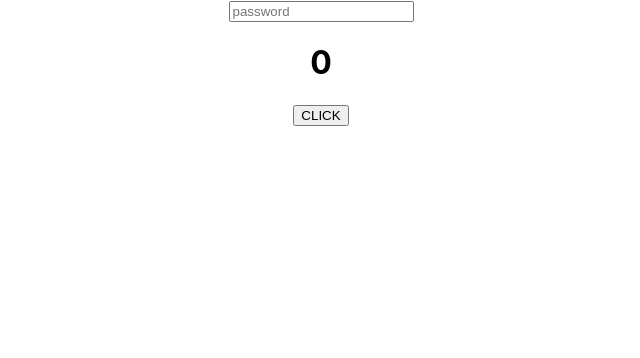
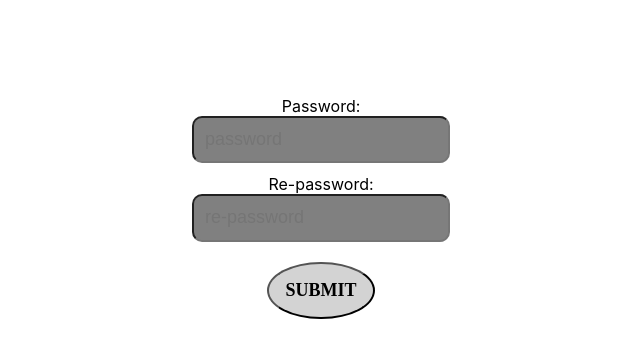
Before and after one commit to tanishk15sharma/useState-Hook, a React (Create React App) app: page / in a window 1280 px wide. Shown: the top 358 px of the page, without its empty margins (319-959 px from the left). Built offline with nearby package versions, Linux system fonts and the light colour scheme.

Commit message:
password-checker

```diff
--- a/src/App.js
+++ b/src/App.js
@@ -8,11 +8,13 @@ import HookInput from "./components/Hook-usestate";
 import FormHandler from "./components/Form-useState";
 import Addfunction from "./components/Add-useState";
 import MaxWords from "./components/Condition-useState";
+import PasswordHandler from "./components/PasswordCheck";
 
 function App() {
   return (
     <div className="App">
-      <MaxWords />
+      <PasswordHandler />
+      {/* <MaxWords /> */}
       {/* <HookCounter /> */}
       {/* <HookCounterTwo /> */}
       {/* <HookCounter3 /> */}
--- /dev/null
+++ b/src/components/Password.css
@@ -0,0 +1,48 @@
+body {
+  display: block;
+  padding: 5rem;
+}
+
+.input1 {
+  margin: auto;
+  padding: 0.7rem;
+  display: block;
+  /* text-align: start; */
+  background-color: gray;
+  border-radius: 10px;
+  color: white;
+  cursor: pointer;
+  margin-bottom: 1%;
+  font-size: large;
+  font-family: sans-serif;
+}
+
+.input2 {
+  margin: auto;
+  padding: 0.7rem;
+  display: block;
+  /* text-align: start; */
+  background-color: gray;
+  border-radius: 10px;
+  color: white;
+  cursor: pointer;
+  font-size: large;
+  font-family: sans-serif;
+}
+
+.sub-btn {
+  font-family: cursive;
+  padding: 1rem;
+  border-radius: 100%;
+  color: black;
+  font-weight: bolder;
+  background: lightgrey;
+  margin: 20px auto;
+  display: block;
+  font-size: large;
+}
+
+.container {
+  padding: 1rem;
+  display: block;
+}
--- /dev/null
+++ b/src/components/PasswordCheck.js
@@ -0,0 +1,48 @@
+import React, { useState } from "react";
+import "./Password.css";
+
+function PasswordHandler() {
+  const [value, setValue] = useState({
+    firstInput: "",
+    secondInput: "",
+  });
+
+  const checkValidity = () => {
+    if (value.firstInput === value.secondInput) {
+      //   return <h1>Password saved</h1>;
+      alert(" ta da !  SUBMITTED");
+    } else {
+      //   return <h1>Password does not match</h1>;
+      alert("Password not matching ");
+    }
+  };
+
+  return (
+    <div className="container">
+      <label>Password:</label>
+      <input
+        type="text"
+        className="input1"
+        placeholder="password"
+        value={value.firstInput}
+        // onChange={(e) => setValue(e.target.value)}
+        onChange={(e) => setValue({ ...value, firstInput: e.target.value })}
+      />
+
+      <label>Re-password:</label>
+      <input
+        type="text"
+        className="input2"
+        placeholder="re-password"
+        value={value.secondInput}
+        // onChange={(e) => setValue(e.target.value)}
+        onChange={(e) => setValue({ ...value, secondInput: e.target.value })}
+      />
+      <button className="sub-btn" onClick={checkValidity}>
+        SUBMIT
+      </button>
+    </div>
+  );
+}
+
+export default PasswordHandler;
```
